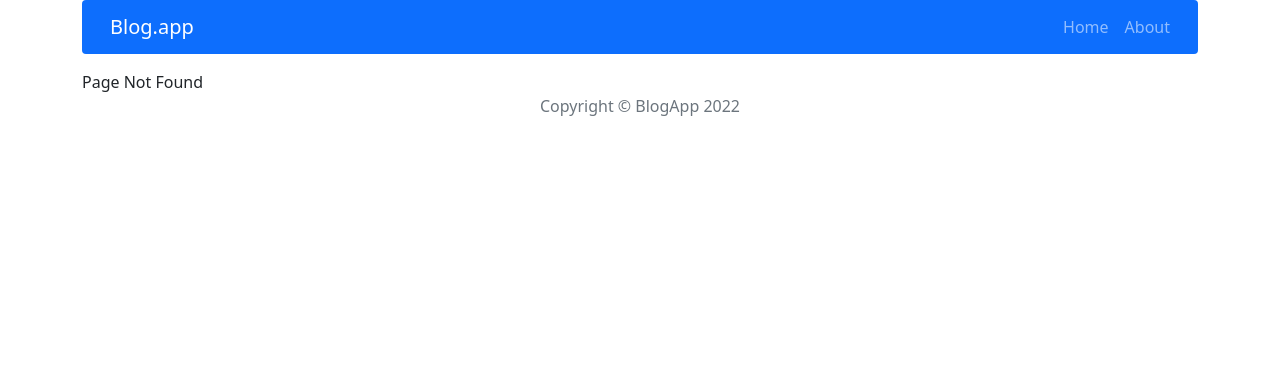
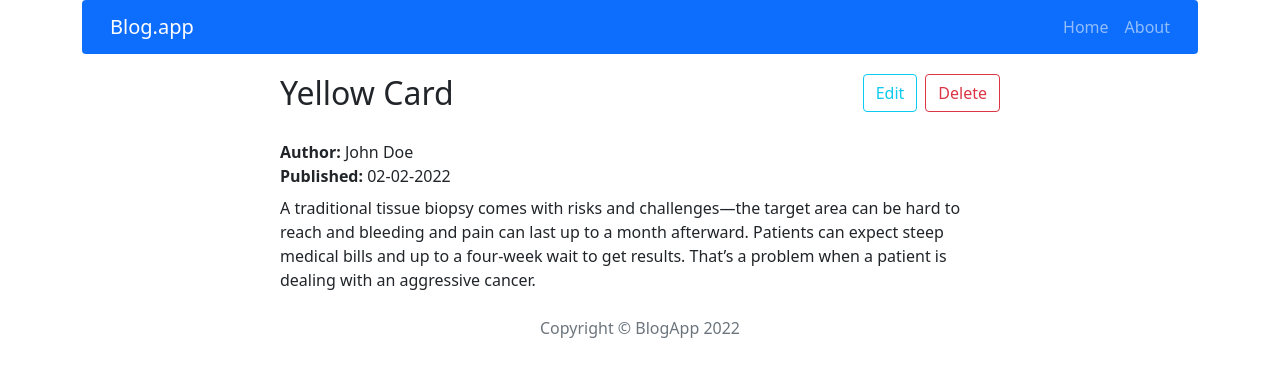
Before and after one commit to bpedryc83/crud-app, a React (Create React App) app: page /post/1 in a window 1280 px wide. Before the commit this address had no page. Shown: the top 376 px of the page. Built offline with nearby package versions, Linux system fonts and the light colour scheme.

Commit message:
Add functionality of adding or removing post

```diff
--- a/package.json
+++ b/package.json
@@ -16,6 +16,7 @@
     "redux": "4.1.2",
     "redux-devtools-extension": "2.13.9",
     "sass": "1.43.4",
+    "shortid": "^2.2.16",
     "web-vitals": "^2.1.4"
   },
   "scripts": {
--- a/src/App.js
+++ b/src/App.js
@@ -14,9 +14,9 @@ const App = () => <Container>
   <Header />
   <Routes>
     <Route path="/" element={<Home />}/>
-    <Route path="/post:id" element={<Post />}/>
+    <Route path="/post/:id" element={<Post />}/>
     <Route path="/post/add" element={<AddPost />} />
-    <Route path="/post/edit:id" element={<EditPost />}/>
+    <Route path="/post/edit/:id" element={<EditPost />}/>
     <Route path="/about" element={<About />}/>
     <Route path="*" element={<PageNotFound />}/>
   </Routes>
--- /dev/null
+++ b/src/components/features/addPostForm/AddPostForm.js
@@ -0,0 +1,45 @@
+import { Button } from "react-bootstrap";
+import { useState } from "react";
+import { addPost } from "../../../redux/postsRedux";
+import { useDispatch } from "react-redux";
+import shortid from 'shortid';
+import { useNavigate } from "react-router-dom";
+
+const AddPostForm = () => {
+
+  const [title, setTitle] = useState('');
+  const [author, setAuthor] = useState('');
+  const [published, setPublished] = useState('');
+  const [shortDesc, setShortDesc] = useState('');
+  const [content, setContent] = useState('');
+
+  const dispatch = useDispatch();
+  const navigate = useNavigate();
+
+  const handleSubmit = (e) => {
+    e.preventDefault();
+    const id = shortid();
+    dispatch(addPost( { id, title, author, publishedDate: published, shortDescription: shortDesc, content} ));
+    navigate("/");
+  }
+
+  return (
+    <div className="">
+      <form className="" onSubmit={e => handleSubmit(e)}>
+        <label className="col-form-label">Title</label>
+        <input type="text" id="inputTitle" value={title} className="form-control w-50 mb-1" placeholder="Enter title" required onChange={e => setTitle(e.target.value)}></input>
+        <label className="col-form-label">Author</label>
+        <input type="text" id="inputAuthor" value={author} className="form-control w-50 mb-1" placeholder="Enter author" required onChange={e => setAuthor(e.target.value)}></input>
+        <label className="col-form-label">Published</label>
+        <input type="text" id="inputPublished" value={published} className="form-control w-50 mb-1" placeholder="Enter date dd-mm-yyyy" required onChange={e => setPublished(e.target.value)}></input>
+        <label className="col-form-label">Short description</label>
+        <textarea rows="3" id="inputShortDesc" value={shortDesc} className="form-control w-100 mb-1" placeholder="Leave a comment here" required onChange={e => setShortDesc(e.target.value)}></textarea>
+        <label className="col-form-label">Main content</label>
+        <textarea rows="8" id="content" value={content} className="form-control w-100 mb-3" placeholder="Leave a comment here" required onChange={e => setContent(e.target.value)}></textarea>
+        <Button type="submit">Add post</Button>
+      </form>
+    </div>
+  )
+  }
+
+export default AddPostForm;
--- a/src/components/features/drawPostCard/DrawPostCard.js
+++ b/src/components/features/drawPostCard/DrawPostCard.js
@@ -12,7 +12,7 @@ const DrawPostCard = props => {
             <p className="fw-bold fs-6 mb-2">Published: <span className="fw-normal">{props.publishedDate}</span></p>
             <p className={`fs-6 fw-normal ${styles.marginCard}`}>{props.shortDescription}</p>
             <div className={`d-flex align-content-end position-absolute ${styles.marginButton}`}>
-              <Link key={props.id} to={"/post:" + props.id}>
+              <Link key={props.id} to={"/post/" + props.id}>
                 <button className="btn btn-primary" type="submit">Read more</button>
               </Link>
             </div>
--- a/src/components/pages/addPost/AddPost.js
+++ b/src/components/pages/addPost/AddPost.js
@@ -1,3 +1,9 @@
-const AddPost = () => <h2>Add Post</h2>
+import { Container } from "react-bootstrap";
+import AddPostForm from '../../features/addPostForm/AddPostForm'
+
+const AddPost = () => <Container className="col-md-8">
+    <h2 className="mb-4">Add post</h2>
+    <AddPostForm />
+  </Container>
 
 export default AddPost;
--- a/src/components/pages/editPost/EditPost.js
+++ b/src/components/pages/editPost/EditPost.js
@@ -1,3 +1,3 @@
-const EditPost = () => <div>Edit Post</div>
+const EditPost = () => <h2>Edit Post</h2>
 
 export default EditPost;
--- a/src/components/pages/post/Post.js
+++ b/src/components/pages/post/Post.js
@@ -1,3 +1,74 @@
-const Post = () => <h2>Post</h2>
+import { Container } from "react-bootstrap";
+import { useSelector } from "react-redux";
+import { useParams } from "react-router-dom";
+import { getPostbyId } from "../../../redux/store";
+import { Link } from "react-router-dom";
+import styles from './Post.module.scss';
+import { Modal, Button } from "react-bootstrap";
+import { useState } from "react";
+import { Navigate } from "react-router-dom";
+import { useDispatch } from "react-redux";
+import { deletePost } from "../../../redux/postsRedux";
+
+const Post = () => {
+
+  const [show, setShow] = useState(false);
+
+  const postParams = useParams();
+  const postData = useSelector(state => getPostbyId(state, postParams.id));
+
+  const handleClose = () => setShow(false);
+  const handleShow = () => setShow(true);
+
+  const dispatch = useDispatch();
+
+  const deleteAction = (e) => {
+    e.preventDefault();
+    const id = postData.id;
+    dispatch(deletePost( { id }));
+    handleClose();
+  }
+
+  if(!postData) return <Navigate to="/" />
+  else {
+
+    return (
+      <Container className="col-md-8">
+        <div className={`row ${styles.paddingPageTitle}`}>
+          <div className="px-0 col-md-8 col-6">
+            <h2 className="mb-4">{postData.title}</h2>
+          </div>
+          <div className="pe-0 col-md-4 col-6 text-end">
+            <Link to={"/post/edit/" + postData.id} className="pe-2">
+              <button type="button" className="btn btn-outline-info">Edit</button>
+            </Link>
+            <button type="button" className="btn btn-outline-danger" onClick={handleShow}>Delete</button>
+
+            <Modal show={show} onHide={handleClose}>
+              <Modal.Header closeButton>
+                <Modal.Title>Are you sure?</Modal.Title>
+              </Modal.Header>
+              <Modal.Body>This operation will completely remove this post from the app. <br />Are you sure you want to do that?</Modal.Body>
+              <Modal.Footer>
+                <Button variant="secondary" onClick={handleClose}>
+                  Cancel
+                </Button>
+                <Button variant="danger" onClick={e => deleteAction(e)}>
+                  Remove
+                </Button>
+              </Modal.Footer>
+            </Modal>
+
+          </div>
+        </div>
+        <div className="px-0 mb-4">
+          <p className="fw-bold fs-6 mb-0">Author: <span className="fw-normal">{postData.author}</span></p>
+          <p className="fw-bold fs-6 mb-2">Published: <span className="fw-normal">{postData.publishedDate}</span></p>
+          <p className="fs-6 fw-normal">{postData.content}</p>
+        </div>
+      </Container>
+    )
+  }
+}
 
 export default Post;
--- /dev/null
+++ b/src/components/pages/post/Post.module.scss
@@ -0,0 +1,3 @@
+.paddingPageTitle {
+  padding: 4px 12px;
+}
--- a/src/components/views/footer/Footer.js
+++ b/src/components/views/footer/Footer.js
@@ -1,7 +1,7 @@
 import { Container } from "react-bootstrap";
 
 const Footer = () => <Container>
-  <div className="text-center text-muted">
+  <div className="text-center text-muted mb-2">
     Copyright &#169; BlogApp 2022
   </div>
 </Container>
--- a/src/redux/initialState.js
+++ b/src/redux/initialState.js
@@ -28,7 +28,7 @@ const initialState = {
       id: '4',
       title: 'Natural landscapes',
       shortDescription: 'The varied natural landscapes of Abu Dhabi...',
-      content: 'Beyond the emirate’s urban skyline lies diverse natural beauty, from mangroves to mountains, wadis, deserts, and nature reserves.',
+      content: 'Beyond the emirates urban skyline lies diverse natural beauty, from mangroves to mountains, wadis, deserts, and nature reserves.',
       publishedDate: '04-03-2022',
       author: 'Christian Snowden'
     }
--- a/src/redux/postsRedux.js
+++ b/src/redux/postsRedux.js
@@ -1,11 +1,21 @@
-//selectors
+const DELETE_POST = 'app/posts/DELETE_POST';
+const ADD_POST = 'app/posts/ADD_POST';
 
-// actions
-const createActionName = actionName => `app/posts/${actionName}`;
+export const deletePost = payload => ({ type: DELETE_POST, payload });
+export const addPost = payload => ({ type: ADD_POST, payload});
 
-// action creators
 const postsReducer = (statePart = [], action) => {
   switch (action.type) {
+    case DELETE_POST: {
+      const indexToRemove = statePart.findIndex(post => post.id === action.payload.id);
+      if (indexToRemove > -1) {
+        statePart.splice(indexToRemove, 1);
+      }
+      return [...statePart];
+    }
+    case ADD_POST: {
+      return [...statePart, { ...action.payload }];
+    }
     default:
       return statePart;
   };
--- a/src/redux/store.js
+++ b/src/redux/store.js
@@ -3,6 +3,7 @@ import initialState from './initialState';
 import postsReducer from './postsRedux';
 
 export const getAllPosts = (state) => state.posts;
+export const getPostbyId = ({ posts }, id) => posts.find(post => post.id === id);
 
 const subreducers = {
   posts: postsReducer,
```
Also changed, not shown: 1 other file (tests, documents, lock files or other folders).
